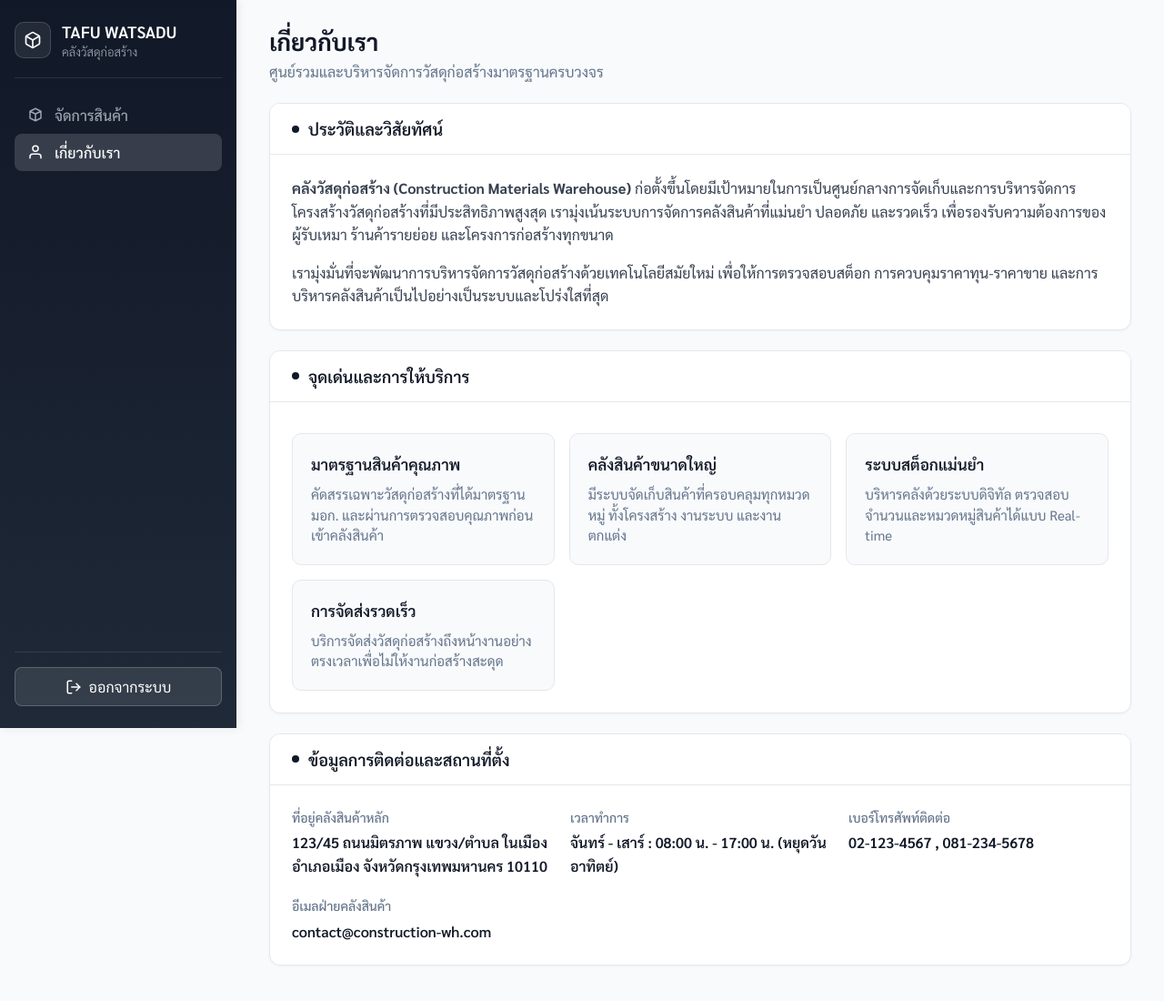
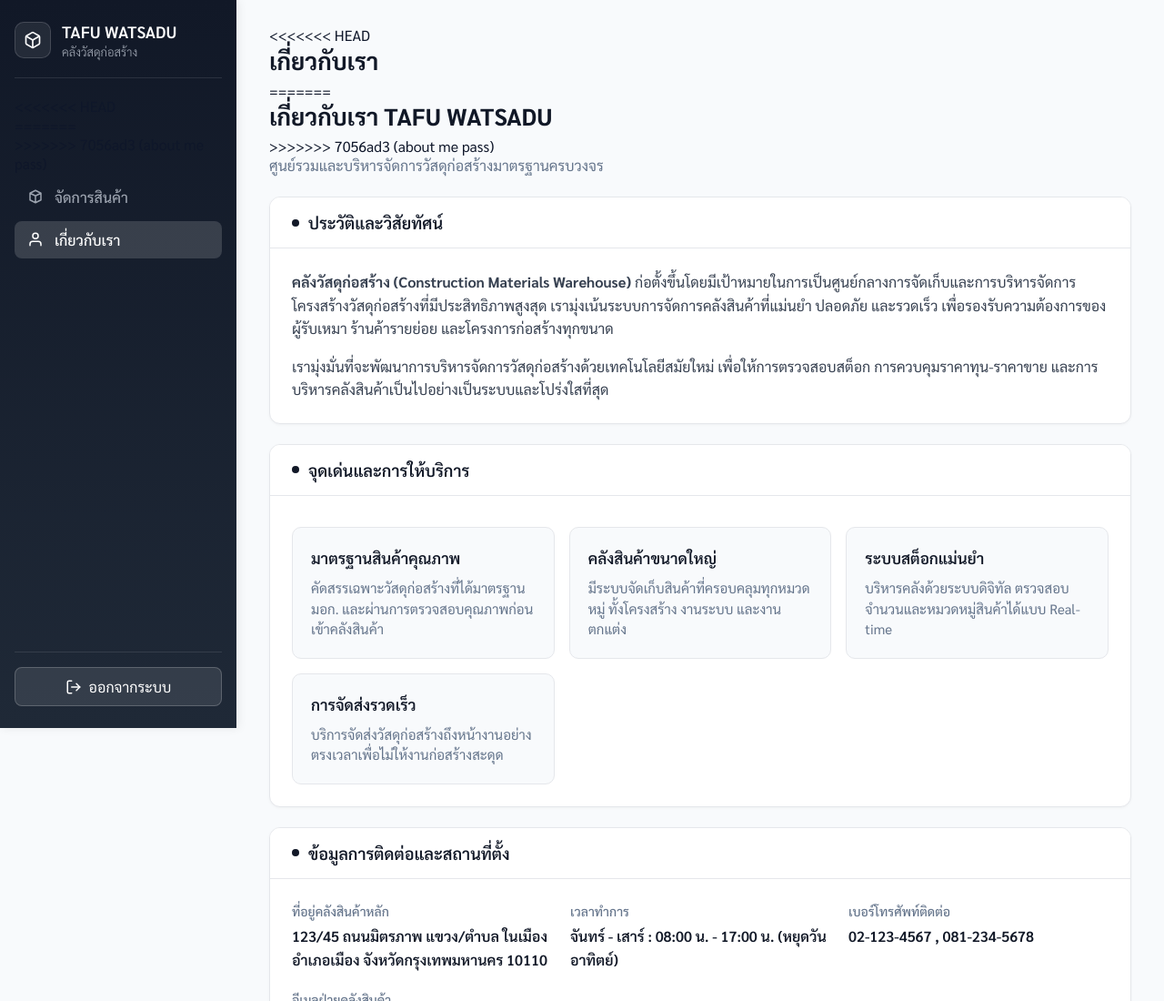
Before and after one commit to GundamWatcharapoj/Project-Tester-For-Web, a website: page public/about.html in a window 1280 px wide. Shown: the top 1100 px of the page at 91% size. Drawn offline with Linux system fonts and the light colour scheme; no server answers.

Commit message:
update about page

```diff
--- a/public/about.html
+++ b/public/about.html
@@ -312,8 +312,11 @@
     <!-- พื้นที่เนื้อหาหลัก -->
     <main class="main-content">
         <div class="page-header">
-            <h1>เกี่ยวกับเรา</h1>
-            <p>ศูนย์รวมและบริหารจัดการวัสดุก่อสร้างมาตรฐานครบวงจร</p>
+            <<<<<<< HEAD <h1>เกี่ยวกับเรา</h1>
+                =======
+                <h1>เกี่ยวกับเรา TAFU WATSADU </h1>
+                >>>>>>> 7056ad3 (about me pass)
+                <p>ศูนย์รวมและบริหารจัดการวัสดุก่อสร้างมาตรฐานครบวงจร</p>
         </div>
 
         <!-- วิสัยทัศน์และประวัติองค์กร -->
--- a/public/navbar.html
+++ b/public/navbar.html
@@ -17,7 +17,11 @@
             </div>
         </div>
 
+<<<<<<< HEAD
         <nav class="sidebar-nav">
+=======
+        <nav class="sidebar-menu">
+>>>>>>> 7056ad3 (about me pass)
             <a href="/" class="nav-item" id="nav-products">
                 <svg width="18" height="18" viewBox="0 0 24 24" fill="none" stroke="currentColor" stroke-width="2"
                     stroke-linecap="round" stroke-linejoin="round">
```
Also changed, not shown: server/index.js (+8 -0 lines).
